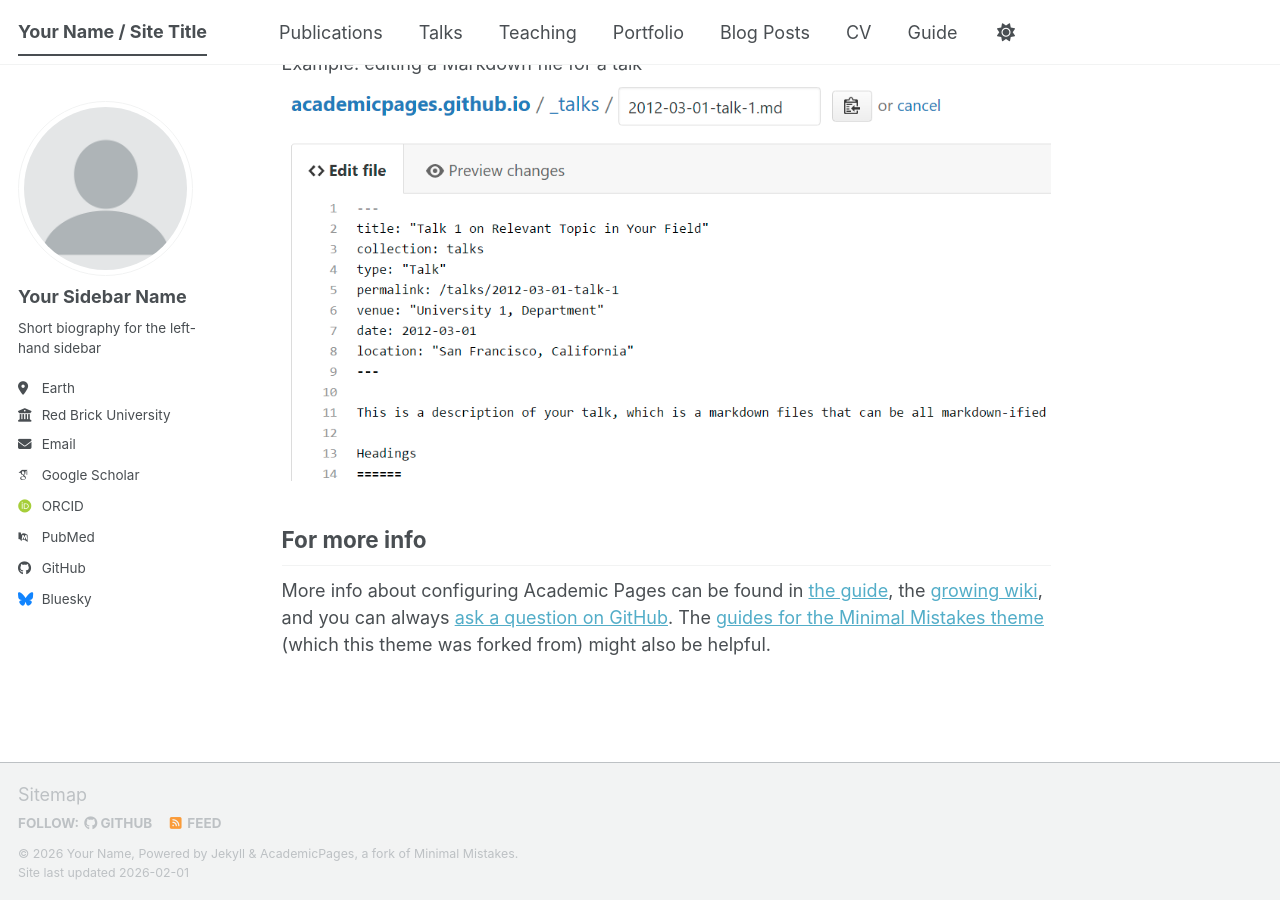
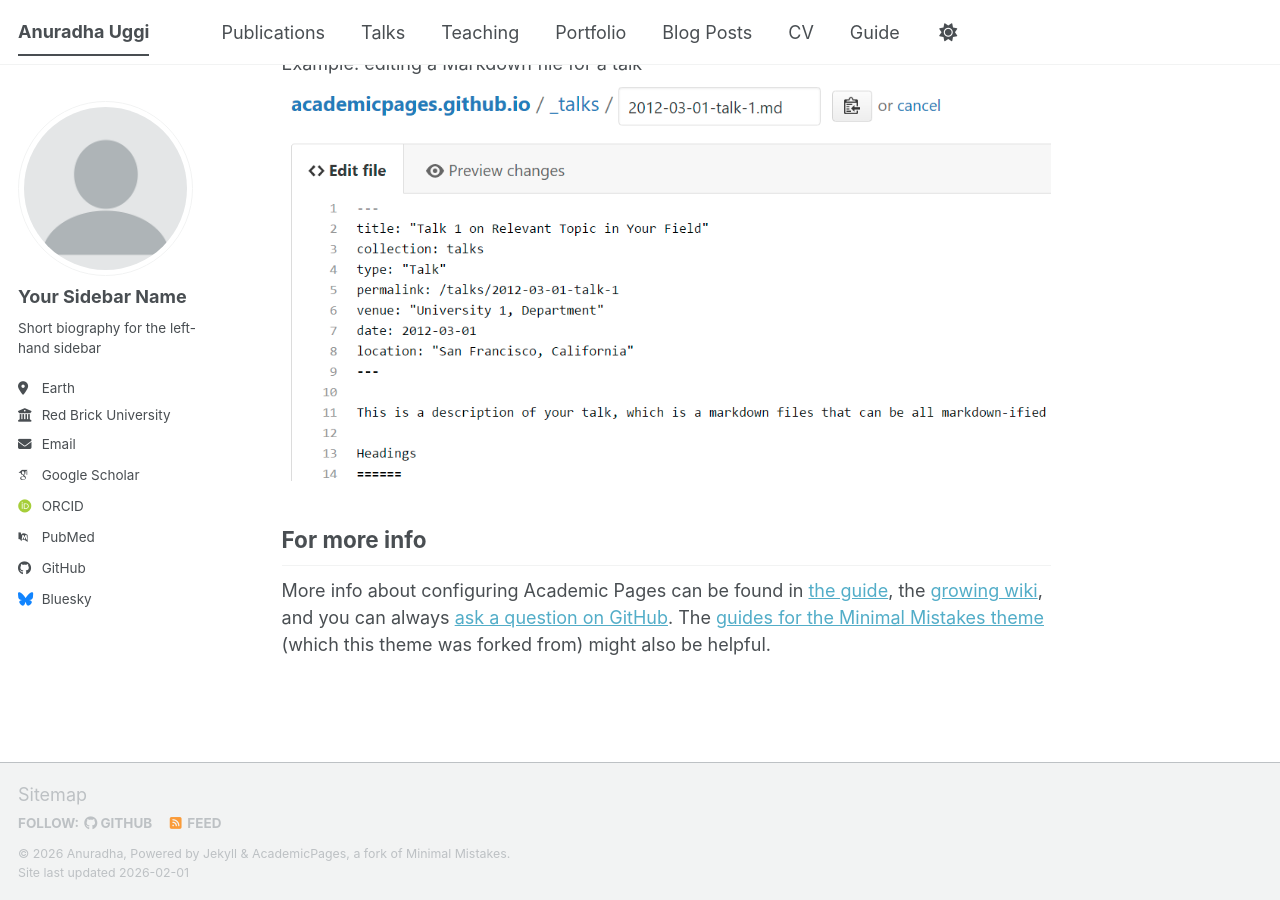
Before and after one commit to Anuradha-Uggi/anuradha-uggi.github.io, a Jekyll site: the page built from _pages/about.md, in a window 1280 px wide and 900 px high, scrolled down 2720 px. Built offline with Jekyll 4.4.1, drawn with Linux system fonts in a browser that asks for light colours; some web fonts are replaced; a script bundle is joined from its source files by our own code; library files that are not in the unit come from our copies.

Commit message:
Update site title, name, description, and URL

```diff
--- a/_config.yml
+++ b/_config.yml
@@ -9,11 +9,11 @@
 # Basic Site Settings
 locale                   : "en-US"
 site_theme               : "default" # The available themes options are "default", "air", "sunrise", "mint", "dirt" and "contrast"
-title                    : "Your Name / Site Title"
+title                    : "Anuradha Uggi" #"Your Name / Site Title"
 title_separator          : "-"
-name                     : &name "Your Name"
-description              : &description "Your Name's academic portfolio"   # Update this with a general description of your site, this is the default if not overridden by a page
-url                      : https://academicpages.github.io # The base hostname & protocol for your site e.g. "https://[your GitHub username].github.io",
+name                     : &name "Anuradha" #"Your Name"
+description              : &description "A repo of all random writings when bored" #"Your Name's academic portfolio"   # Update this with a general description of your site, this is the default if not overridden by a page
+url                      : https://anuradha.github.io #https://academicpages.github.io # The base hostname & protocol for your site e.g. "https://[your GitHub username].github.io",
                                                            # or if you already have some other page hosted on Github then use "https://[your GitHub username].github.io/[Your Repo Name]"
 baseurl                  : "" # the subpath of your site, e.g. "/blog"
 repository               : "academicpages/academicpages.github.io"
```
